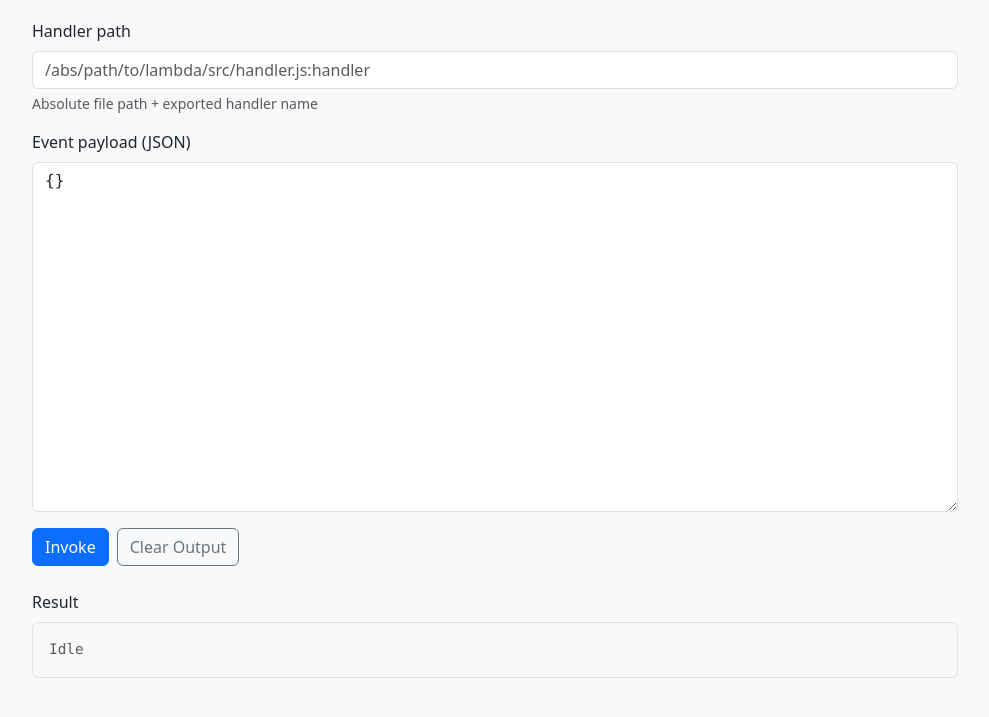
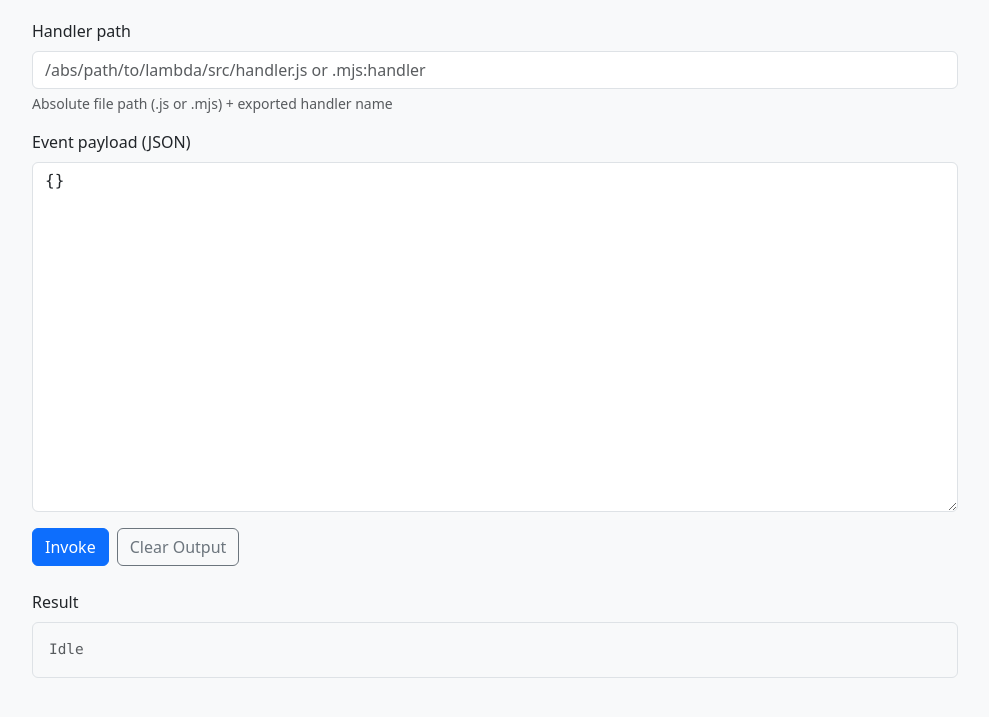
Before and after one commit to duongdt011099/lambda-debugger, a website: page ui/index.html in a window 1280 px wide. Shown: the part 77-794 px from the top of the page, without its empty margins (145-1134 px from the left). Drawn offline with nearby package versions, Linux system fonts and the light colour scheme.

Commit message:
Update placeholder text for handler input

```diff
--- a/ui/index.html
+++ b/ui/index.html
@@ -46,10 +46,10 @@
             type="text"
             class="form-control"
             id="handlerPath"
-            placeholder="/abs/path/to/lambda/src/handler.js:handler"
+            placeholder="/abs/path/to/lambda/src/handler.js or .mjs:handler"
           />
           <div class="form-text">
-            Absolute file path + exported handler name
+            Absolute file path (.js or .mjs) + exported handler name
           </div>
         </div>
 
```
